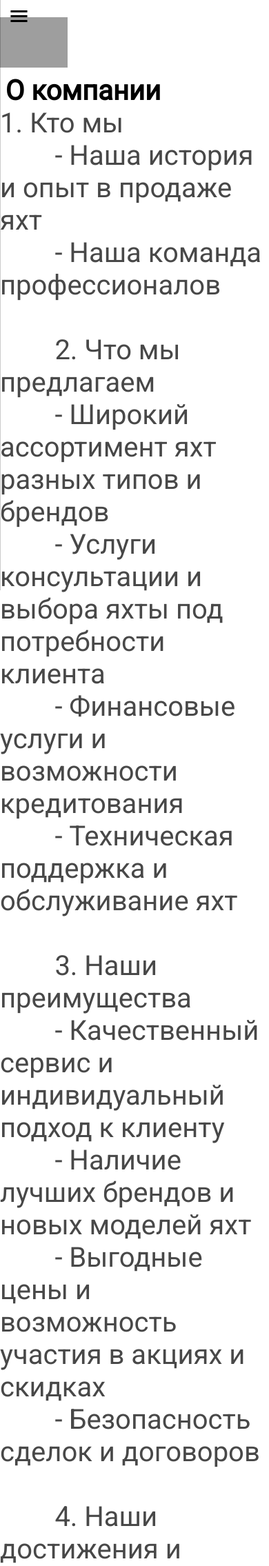
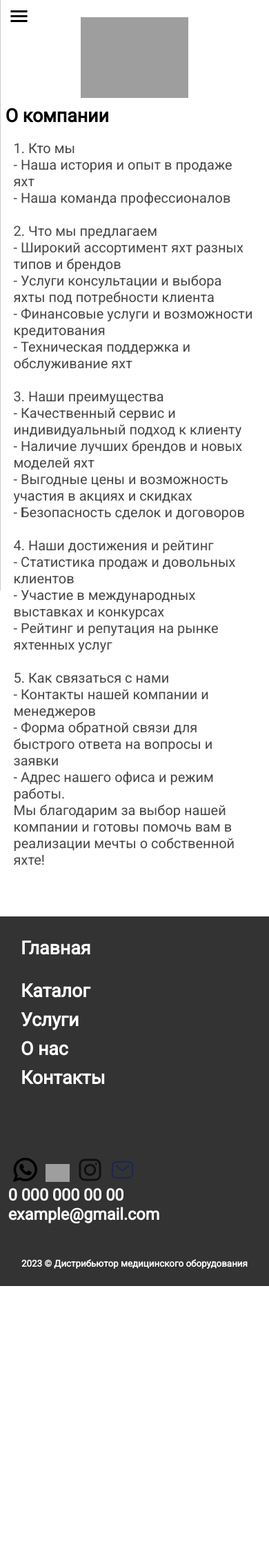
Before and after one commit to Ai-Koji/Django-internet-store, a Django app: page /about/ in a window 390 px wide. Shown: the top 2271 px of the page at 69% size. After the commit the page ends 1865 px from the top, so only its background shows below. Run offline with Django 4.2, Linux system fonts and the light colour scheme; grey boxes are pictures that could not be loaded.

Commit message:
refactor: refactor css

```diff
--- a/Django/static/styles/main-styles.css
+++ b/Django/static/styles/main-styles.css
@@ -10,7 +10,7 @@ html {
 }
 
 h1 {
-    font-size: 30pt;
+    font-size: 20pt;
 }
 
 html {
@@ -147,13 +147,6 @@ main {
     padding-left: 2%;
 }
 
-
-@media (max-width:2060px) {
-    .content {
-        width: 100vw;
-    }
-}
-
 /* footer */
 footer {
     width: 1846px;
@@ -220,6 +213,12 @@ footer a {
     color: white;
 }
 
+@media (max-width:2060px) {
+    .content {
+        width: 100vw;
+    }
+}
+
 @media (max-width:1846px) {
     .header-content {
         width: 100%;
@@ -235,8 +234,8 @@ footer a {
     header a {
         color: white;
     }
-    .logo {
-        width: 50%;
+    .header-logo {
+        width: 40%;
         margin: 0 auto;
     }
     .header-urls {
--- a/Django/store/templates/about.html
+++ b/Django/store/templates/about.html
@@ -5,7 +5,7 @@
 {% endblock%}
 
 {% block styles %}
-    <link rel="stylesheet" href="/static/styles/company.css">
+    <link rel="stylesheet" href="/static/styles/about.css">
 {% endblock %}
 
 {% block content %}
```
